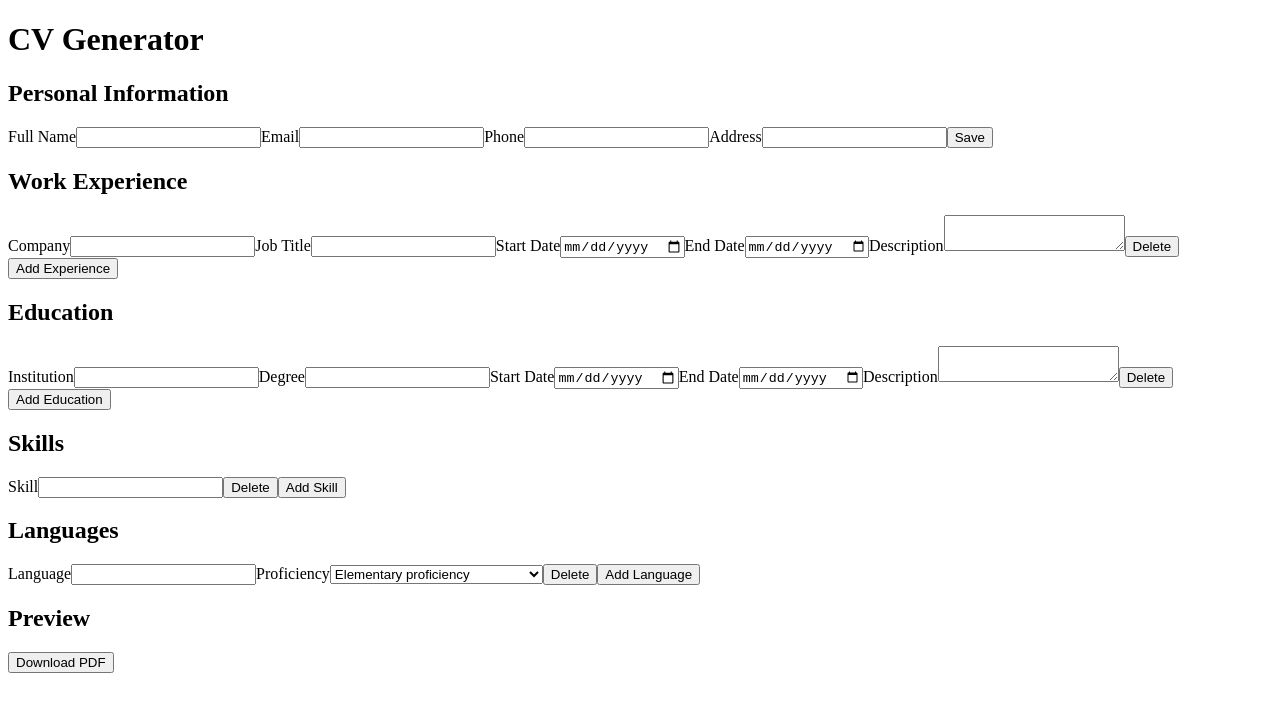
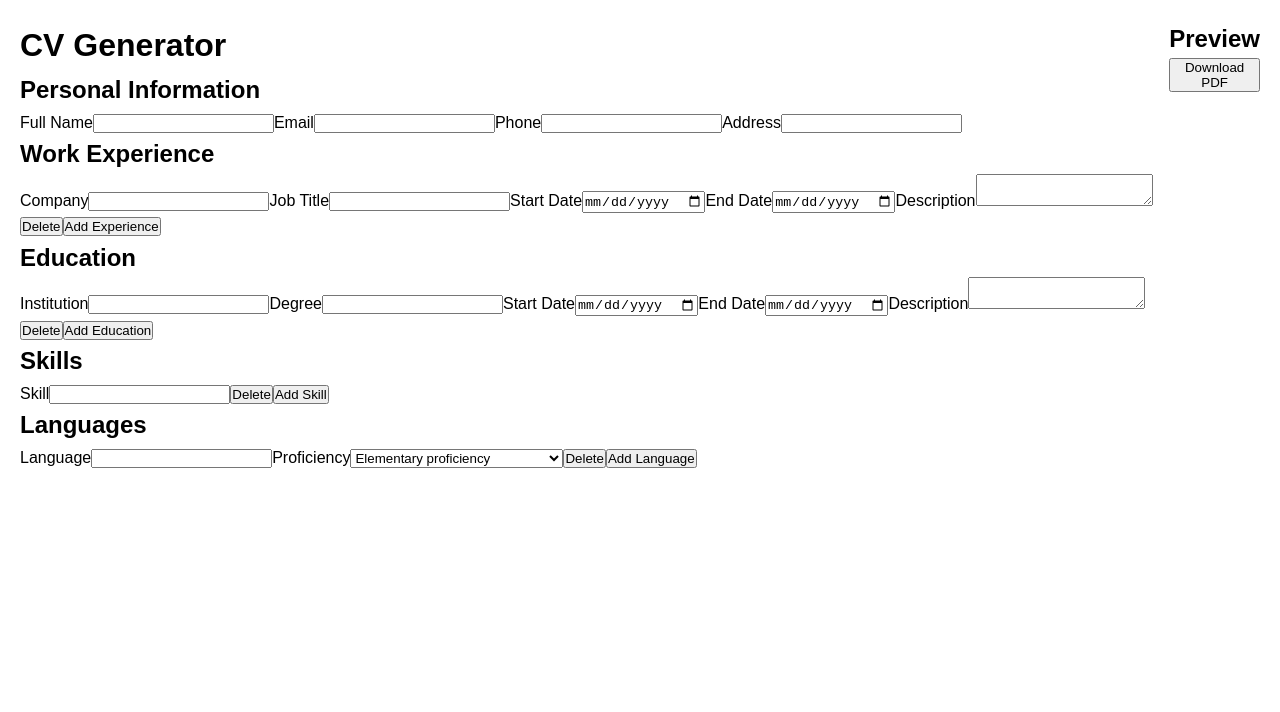
Before and after one commit to dlastic/cv-application, a React (Vite) app: page / in a window 1280 px wide. Shown: the top 712 px of the page. Built offline with nearby package versions, Linux system fonts and the light colour scheme.

Commit message:
Add personal info handling and display functionality

```diff
--- a/src/App.css
+++ b/src/App.css
@@ -0,0 +1,12 @@
+* {
+  box-sizing: border-box;
+  margin: 0;
+  padding: 0;
+}
+
+.App {
+  font-family: Arial, sans-serif;
+  line-height: 1.6;
+  padding: 20px;
+  display: flex;
+}
--- a/src/App.jsx
+++ b/src/App.jsx
@@ -1,3 +1,4 @@
+import { useState } from "react";
 import "./App.css";
 import PersonalInfo from "./components/PersonalInfo";
 import Experience from "./components/Experience";
@@ -7,11 +8,18 @@ import Languages from "./components/Languages";
 import CVDisplay from "./components/CVDisplay";
 
 export default function App() {
+  const [personalInfo, setPersonalInfo] = useState({
+    name: "",
+    email: "",
+    phone: "",
+    address: "",
+  });
+
   return (
     <div className="App">
       <div className="edit-section">
         <h1>CV Generator</h1>
-        <PersonalInfo />
+        <PersonalInfo info={personalInfo} setInfo={setPersonalInfo} />
         <Experience />
         <Education />
         <Skills />
@@ -19,7 +27,7 @@ export default function App() {
       </div>
 
       <div className="preview-section">
-        <CVDisplay />
+        <CVDisplay info={personalInfo} />
       </div>
     </div>
   );
--- a/src/components/CVDisplay.jsx
+++ b/src/components/CVDisplay.jsx
@@ -1,9 +1,16 @@
 import "../styles/CVDisplay.css";
 
-export default function CVDisplay() {
+export default function CVDisplay({ info }) {
   return (
     <div className="cv-display">
       <h2>Preview</h2>
+
+      <div className="personal-info">
+        <h2>{info.name}</h2>
+        <p>{info.email}</p>
+        <p>{info.phone}</p>
+        <p>{info.address}</p>
+      </div>
 
       <button>Download PDF</button>
     </div>
--- a/src/components/PersonalInfo.jsx
+++ b/src/components/PersonalInfo.jsx
@@ -1,23 +1,50 @@
 import "../styles/PersonalInfo.css";
 
-export default function PersonalInfo() {
+export default function PersonalInfo({ info, setInfo }) {
+  const handleChange = (e) => {
+    const { name, value } = e.target;
+    setInfo({ ...info, [name]: value });
+  };
+
   return (
     <div className="personal-info">
       <h2>Personal Information</h2>
       <form>
         <label htmlFor="name">Full Name</label>
-        <input type="text" id="name" name="name" />
+        <input
+          type="text"
+          id="name"
+          name="name"
+          value={info.name}
+          onChange={handleChange}
+        />
 
         <label htmlFor="email">Email</label>
-        <input type="email" id="email" name="email" />
+        <input
+          type="email"
+          id="email"
+          name="email"
+          value={info.email}
+          onChange={handleChange}
+        />
 
         <label htmlFor="phone">Phone</label>
-        <input type="tel" id="phone" name="phone" />
+        <input
+          type="tel"
+          id="phone"
+          name="phone"
+          value={info.phone}
+          onChange={handleChange}
+        />
 
         <label htmlFor="address">Address</label>
-        <input type="text" id="address" name="address" />
-
-        <button type="submit">Save</button>
+        <input
+          type="text"
+          id="address"
+          name="address"
+          value={info.address}
+          onChange={handleChange}
+        />
       </form>
     </div>
   );
```
